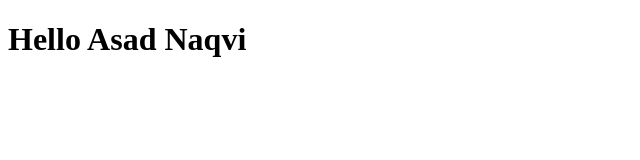
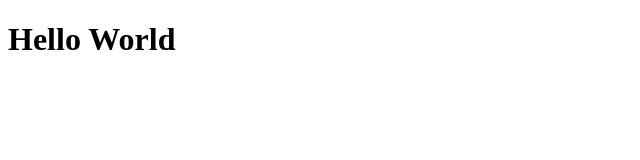
Before and after one commit to asadabbasskp92/introduction-to-GItHub, a plain HTML site: page index.html in a window 1280 px wide. Shown: the whole page, without its empty margins (0-640 px from the left). Drawn offline with Linux system fonts and the light colour scheme.

Commit message:
Index.html Created

```diff
--- a/index.html
+++ b/index.html
@@ -7,6 +7,6 @@
      <title>Document</title>
  </head>
  <body>
-    <h1>Hello Asad Naqvi</h1>
+     <h1>Hello World</h1>
  </body>
  </html>
```
Lines whose indentation alone changed are shown as unchanged.
